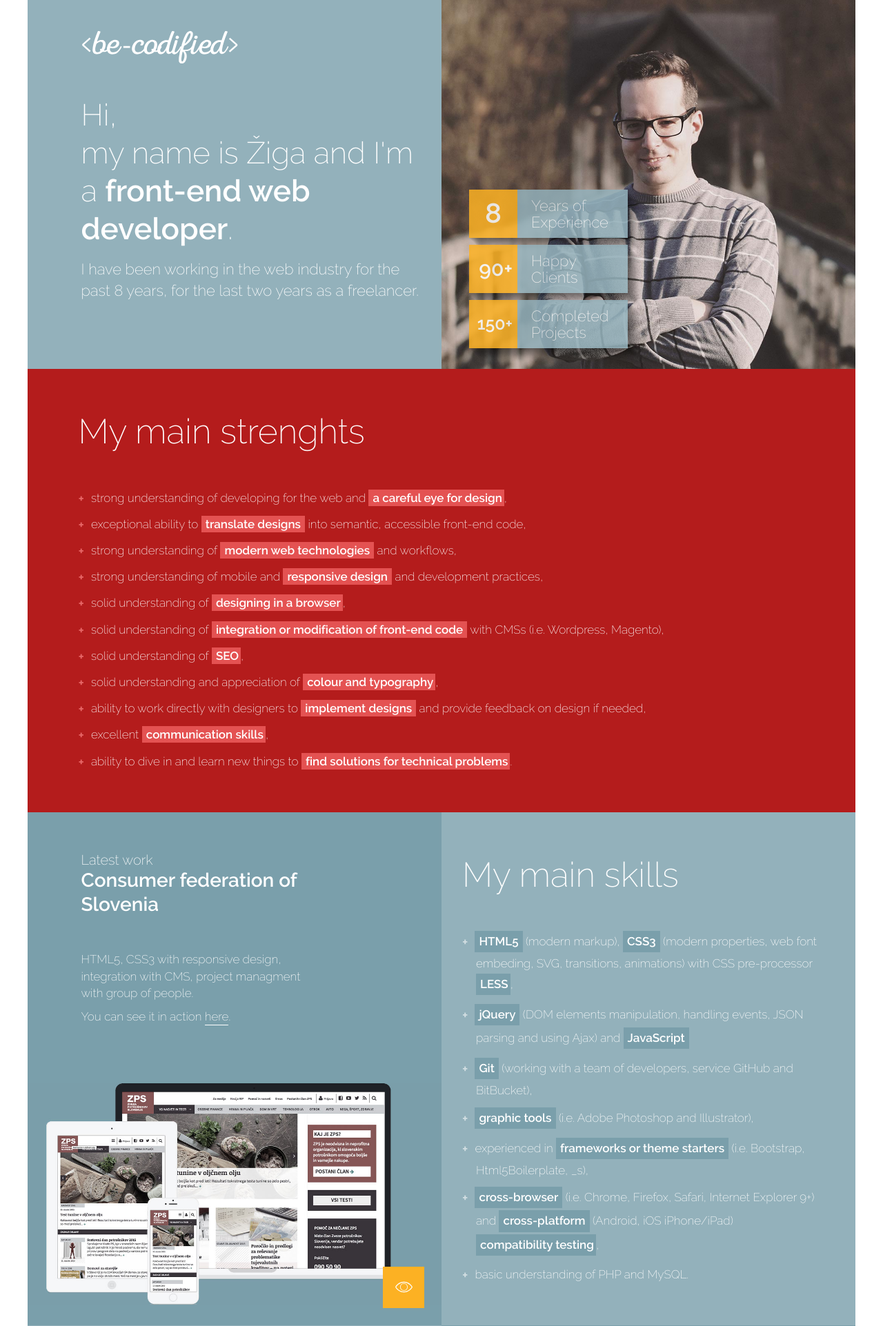
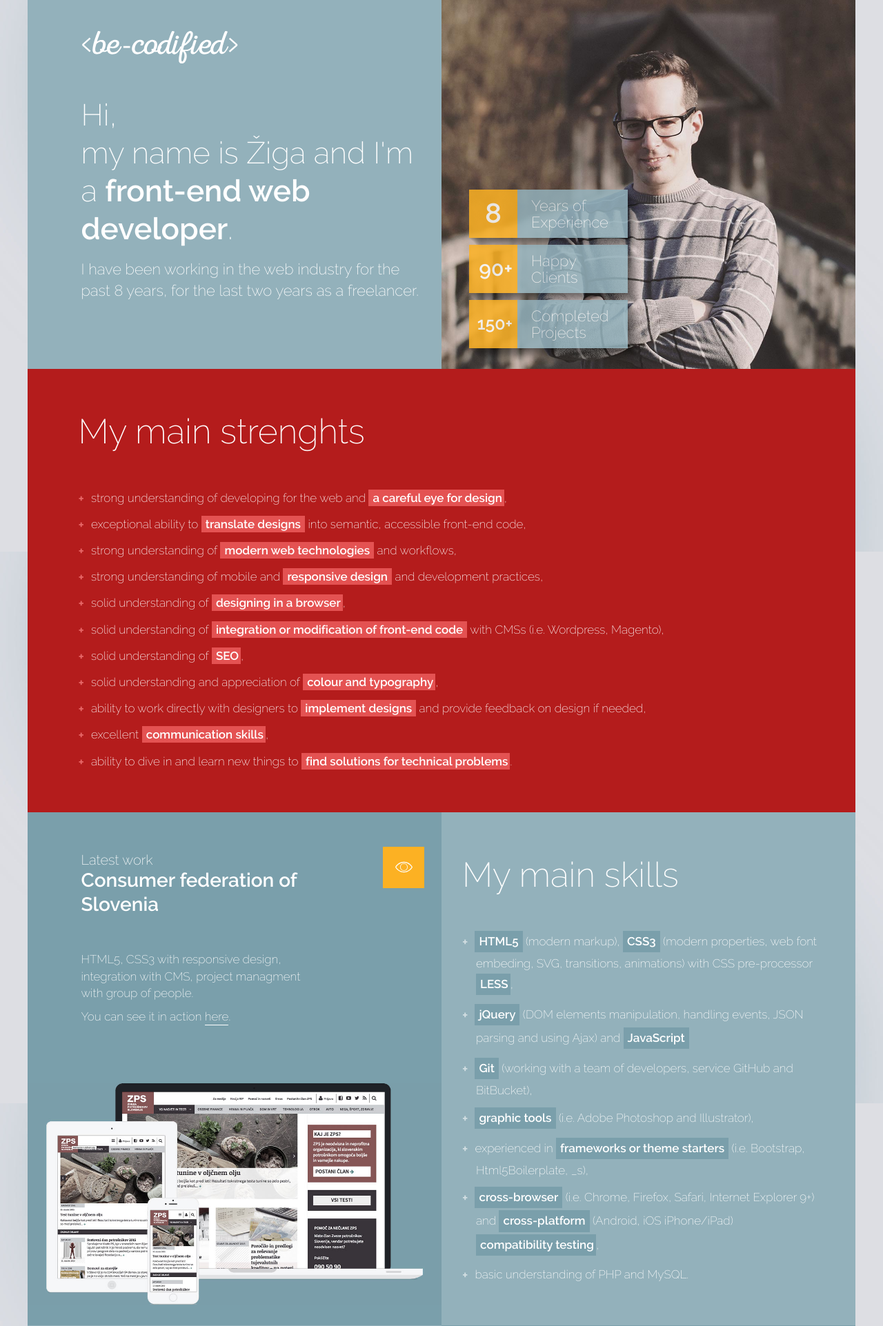
Before and after one commit to be-codified/personal-presentation-site, a PHP site: page / in a window 1280 px wide. Shown: the top 1923 px of the page at 69% size. Run offline with PHP 8.4, Linux system fonts and the light colour scheme.

Commit message:
main background properties changed

```diff
--- a/css/custom-styles.less
+++ b/css/custom-styles.less
@@ -15,13 +15,11 @@
 @main-color-5: #332e2b;                    // brown
 @color-white:  #ffffff;
 
-html {
+body {
+    position: relative;
     background: url('../img/main-background.jpg') 50% 0 no-repeat transparent;
     background-attachment: fixed;
-}
-
-body {
-    position: relative;
+    background-size: 100%;
 }
 
 .container-fluid {
@@ -431,7 +429,7 @@ ul.achievements {
     }
 
     .more {
-        bottom: 0;
+        top: 0;
         width: 60px;
         height: 60px;
         background-image: url('../img/icon-eye.svg');
@@ -439,7 +437,7 @@ ul.achievements {
         background-repeat: no-repeat;
         background-size: 25px 25px;
         background-color: @main-color-3;
-        margin: 0 25px 25px 0;
+        margin: 50px 25px 25px 0;
     }
 
     .more-close {
```
Also changed, not shown: css/custom-styles.css (+5 -6 lines), css/custom-styles.min.css.
